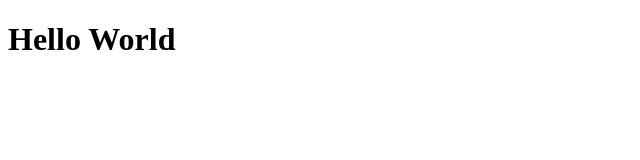
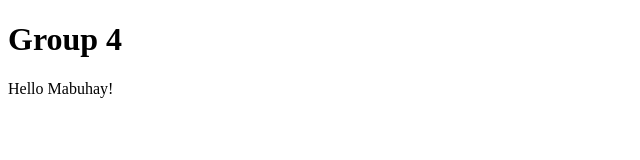
Before and after one commit to DarwinCerezo/Group4_Block2, a plain HTML site: page sample.html in a window 1280 px wide. Shown: the whole page, without its empty margins (0-640 px from the left). Drawn offline with Linux system fonts and the light colour scheme.

Commit message:
Update sample.html

```diff
--- a/sample.html
+++ b/sample.html
@@ -4,7 +4,8 @@
         <!-- head definitions go here -->
     </head>
     <body>
-		<h1>Hello World</h1>
+		<h1>Group 4</h1>
         <!-- the content goes here -->
+	  <p>Hello Mabuhay!<p>
     </body>
 </html>
```
